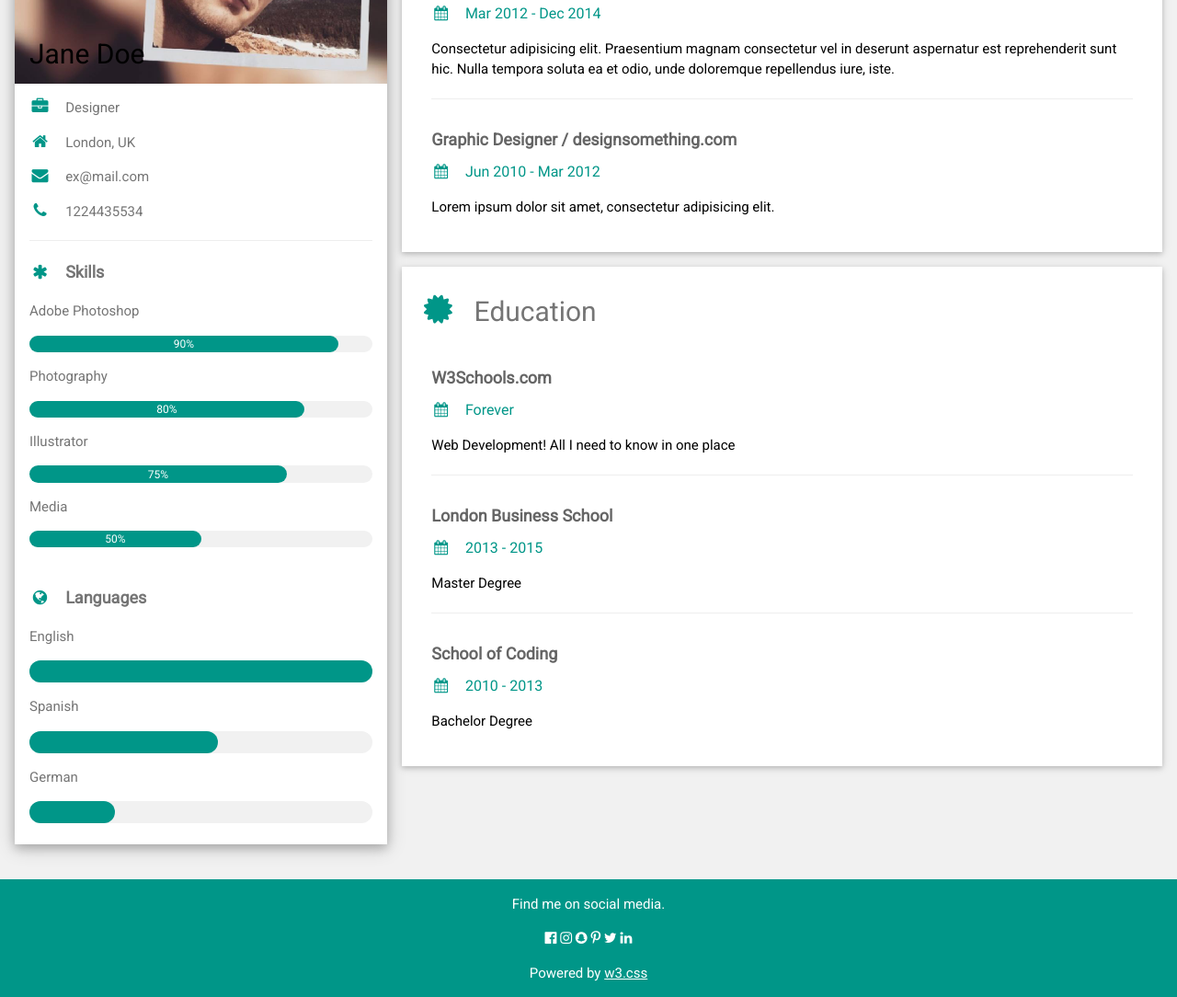
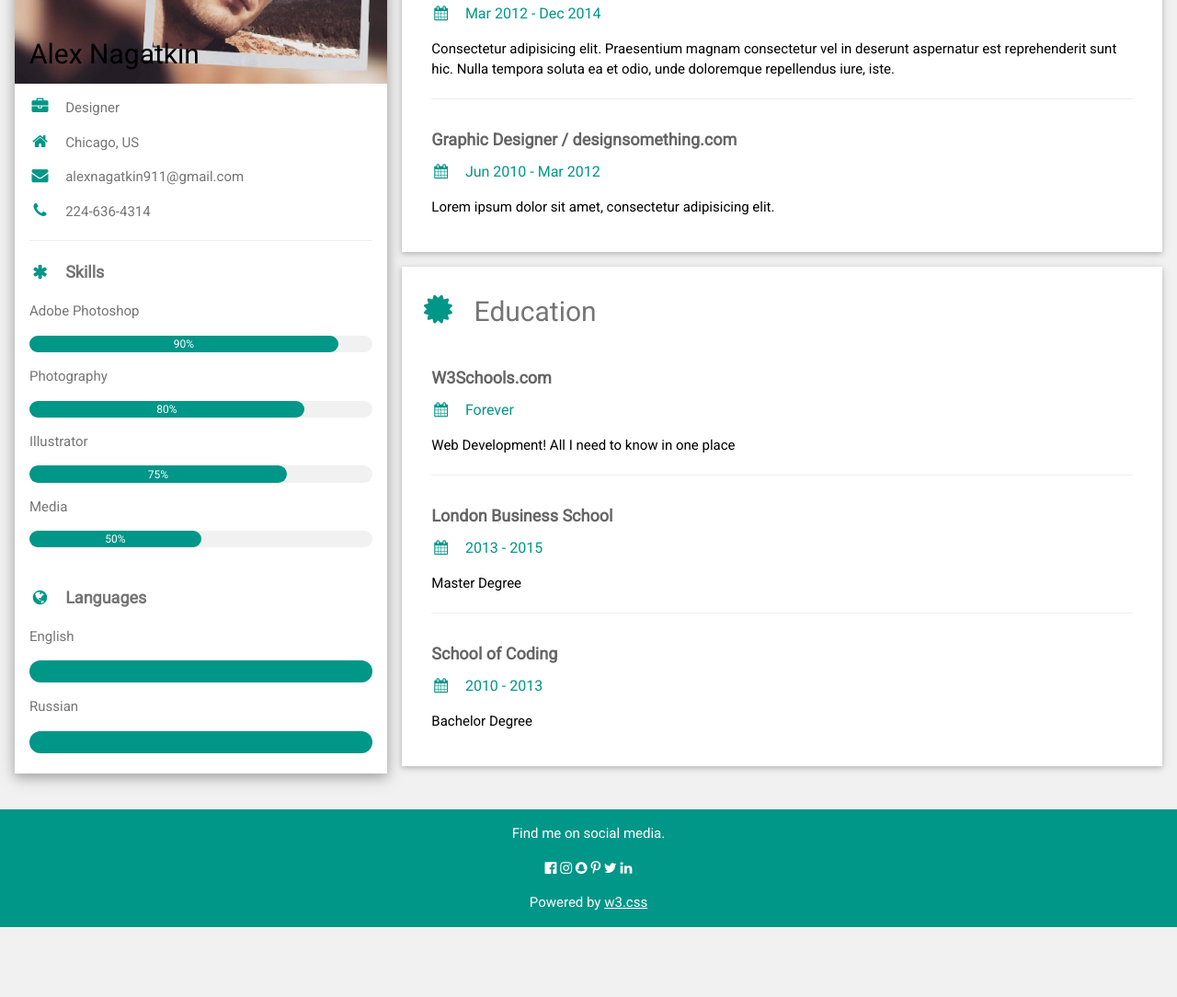
Before and after one commit to alexnagatkin911/alexnagatkin911.github.io, a plain HTML site: page index.html in a window 1280 px wide. Shown: the part 330-1414 px from the top of the page at 92% size. After the commit the page ends 1338 px from the top, so only its background shows below. Drawn offline with nearby package versions, Linux system fonts and the light colour scheme.

Commit message:
Name Commit

```diff
--- a/index.html
+++ b/index.html
@@ -24,14 +24,14 @@ html,body,h1,h2,h3,h4,h5,h6 {font-family: "Roboto", sans-serif}
         <div class="w3-display-container">
           <img src="/facebook.jpg" style="width:100%" alt="Avatar">
           <div class="w3-display-bottomleft w3-container w3-text-black">
-            <h2>Jane Doe</h2>
+            <h2>Alex Nagatkin</h2>
           </div>
         </div>
         <div class="w3-container">
           <p><i class="fa fa-briefcase fa-fw w3-margin-right w3-large w3-text-teal"></i>Designer</p>
-          <p><i class="fa fa-home fa-fw w3-margin-right w3-large w3-text-teal"></i>London, UK</p>
-          <p><i class="fa fa-envelope fa-fw w3-margin-right w3-large w3-text-teal"></i>ex@mail.com</p>
-          <p><i class="fa fa-phone fa-fw w3-margin-right w3-large w3-text-teal"></i>1224435534</p>
+          <p><i class="fa fa-home fa-fw w3-margin-right w3-large w3-text-teal"></i>Chicago, US</p>
+          <p><i class="fa fa-envelope fa-fw w3-margin-right w3-large w3-text-teal"></i>alexnagatkin911@gmail.com</p>
+          <p><i class="fa fa-phone fa-fw w3-margin-right w3-large w3-text-teal"></i>224-636-4314</p>
           <hr>
 
           <p class="w3-large"><b><i class="fa fa-asterisk fa-fw w3-margin-right w3-text-teal"></i>Skills</b></p>
@@ -60,13 +60,9 @@ html,body,h1,h2,h3,h4,h5,h6 {font-family: "Roboto", sans-serif}
           <div class="w3-light-grey w3-round-xlarge">
             <div class="w3-round-xlarge w3-teal" style="height:24px;width:100%"></div>
           </div>
-          <p>Spanish</p>
+          <p>Russian</p>
           <div class="w3-light-grey w3-round-xlarge">
-            <div class="w3-round-xlarge w3-teal" style="height:24px;width:55%"></div>
-          </div>
-          <p>German</p>
-          <div class="w3-light-grey w3-round-xlarge">
-            <div class="w3-round-xlarge w3-teal" style="height:24px;width:25%"></div>
+            <div class="w3-round-xlarge w3-teal" style="height:24px;width:100%"></div>
           </div>
           <br>
         </div>
```
